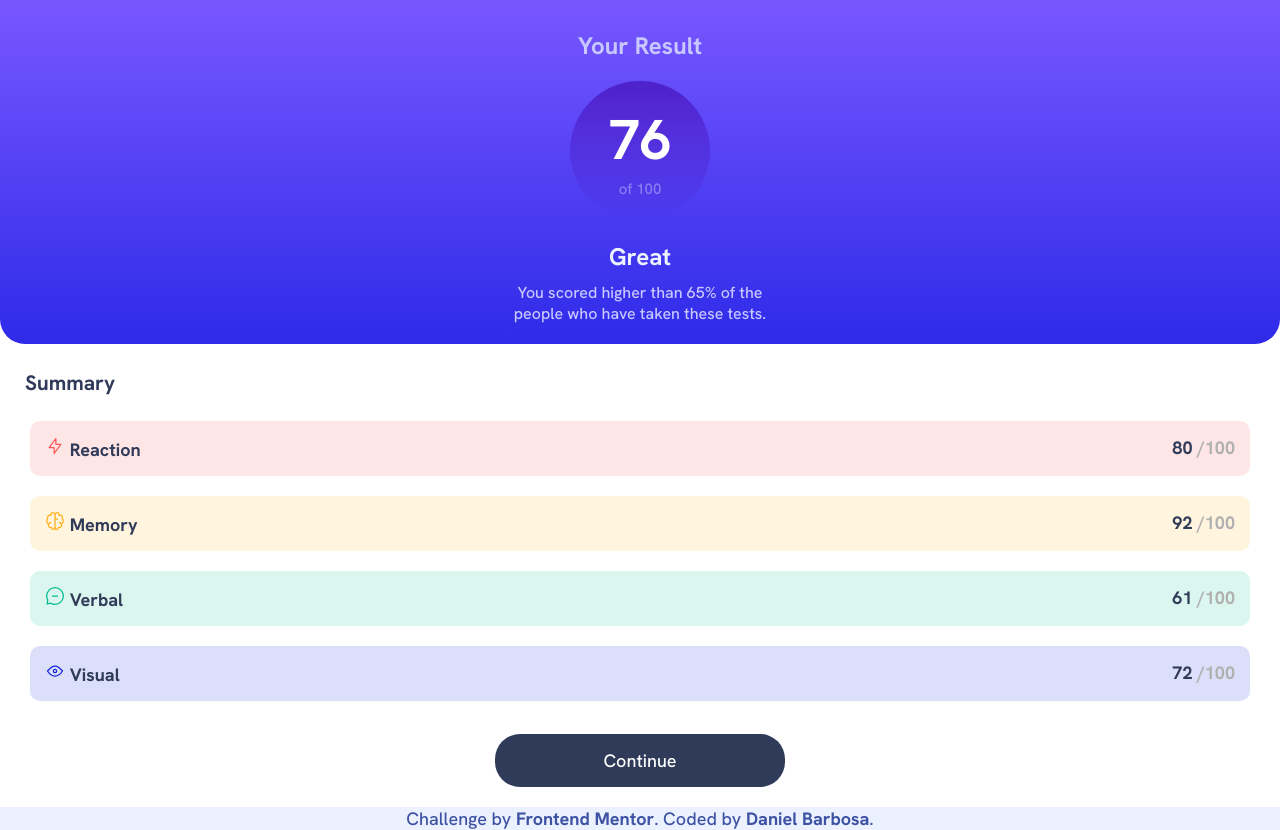
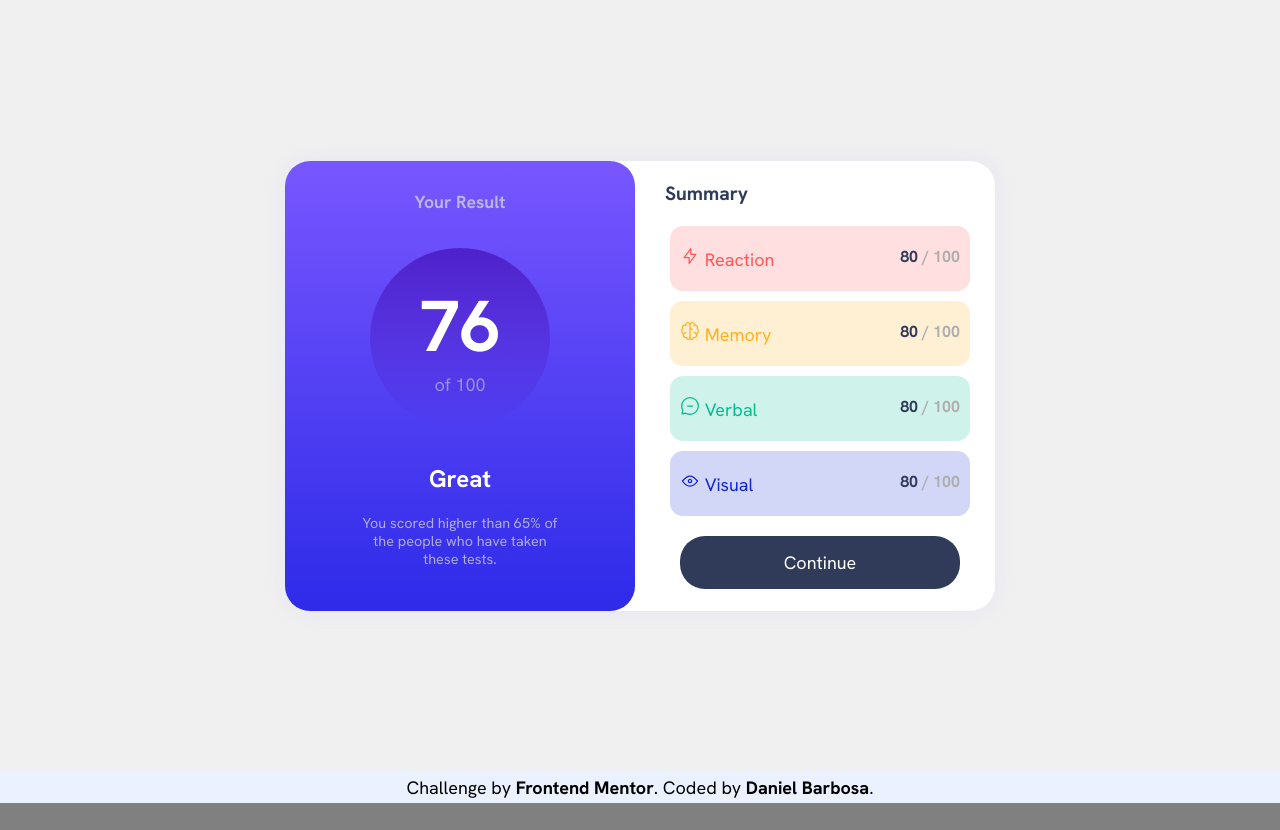
Before and after one commit to daniellimabar/summary, a plain HTML site: page index.html in a window 1280 px wide. After the commit the page ends 803 px from the top, so only its background shows below. Drawn offline with Linux system fonts and the light colour scheme.

Commit message:
add new files

```diff
--- a/index.html
+++ b/index.html
@@ -5,93 +5,66 @@
   <meta name="viewport" content="width=device-width, initial-scale=1.0">
   <title>Frontend Mentor | Results summary component</title>
   <!-- Css -->
-  <link rel="shortcut icon" href="images/favicon-32x32.png" type="image/x-icon">
+  <link rel="shortcut icon" href="assets/images/favicon-32x32.png" type="image/x-icon">
   <link rel="stylesheet" href="styles/style.css">
+  <link rel="stylesheet" href="styles/media-query.css">
+
 </head>
 <body>
   <main>
-        <section id="result">
-          <h1 class="letter-gray">
-            Your Result
-          </h1>
-
+    <aside>
+      <section id="point">
+        <h1>Your Result</h1>
         <div id="circle">
-              <p id="number">76</p>
-
-              <p><small>of 100</small></p>
+          <span>76</span>
+          <p>of 100</p>
         </div>
-
-          <h1>
-              Great
-          </h1>
-
-          <p class="letter-gray">
-            You scored higher than 65% of the people who have taken these tests.
-          </p>
+        <h2>Great</h2>
+        <p>You scored higher than 65% of the people who have taken these tests.</p>
       </section>
-
       <section id="summary">
-            <h1>
-                Summary
-            </h1>
-
-            <div id="reaction">
+          <h1>Summary</h1>
+          <ul>
+            <li id="reaction">
               <p>
-                <img src="images/icon-reaction.svg" alt="">
+                <img src="assets/images/icon-reaction.svg" alt="icon">
                 Reaction
               </p>
+              <span class="number">80<span> / 100</span></span>
+            </li>
 
+            <li id="memory">
               <p>
-                80<span> /100</span>
-              </p>
-            </div>
-
-            <div id="memory">
-              <p>
-                <img src="images/icon-memory.svg" alt="">
+                <img src="assets/images/icon-memory.svg" alt="icon">
                 Memory
               </p>
+              <span class="number">80<span> / 100</span></span>
+            </li>
 
+            <li id="verbal">
               <p>
-                92<span> /100</span>
-              </p>
-            </div>
-
-            <div id="verbal">
-              <p>
-                <img src="images/icon-verbal.svg" alt="">
+                <img src="assets/images/icon-verbal.svg" alt="icon">
                 Verbal
               </p>
-
+              <span class="number">80<span> / 100</span></span>
+            </li>
+            <li id="visual">
               <p>
-                  61<span> /100</span>
-              </p>
-            </div>
-
-            <div id="visual">
-              <p>
-                <img src="images/icon-visual.svg" alt="">
+                <img src="assets/images/icon-visual.svg" alt="icon">
                 Visual
               </p>
+              <span class="number">80<span> / 100</span></span>
+            </li>
+          </ul>
+        <div id="btn"><p>Continue</p></div>
+      </section>
+    </aside>
+  </main>
 
-              <p>
-                72<span> /100</span>
-              </p>
-            </div>
-        </section>
-
-        <section id="f-button">
-          <div>
-            <p>
-              Continue
-            </p>
-          </div>
-        </section>
-    </main>
   <footer>
     <p>
       Challenge by <a href="https://www.frontendmentor.io?ref=challenge" target="_blank">Frontend Mentor</a>.
-          Coded by <a href="https://github.com/daniellimabar" target="_blank">Daniel Barbosa</a>.
+      Coded by <a href="#">Daniel Barbosa</a>.
     </p>
   </footer>
 </body>
--- /dev/null
+++ b/styles/media-query.css
@@ -0,0 +1,82 @@
+@charset "UTF-8";
+
+@media screen and (min-width: 768px) {
+    main {
+        display: flex;
+        flex-direction: column;
+        justify-content: center;
+        align-items: center;
+
+        height: 96.5vh;
+    }
+
+    aside {
+        display: flex;
+        flex-direction: row;
+
+        height: 450px;
+        border-radius: 25px;
+        box-shadow: 0px 0px 20px hsla(241, 100%, 89%, 0.275);
+        transition: 400ms;
+    }
+
+    aside:hover {
+        transform: scale(107%);
+    }
+
+    section#point {
+        display: flex;
+        flex-direction: column;
+        align-items: center;
+        justify-content: center;
+
+        height: 450px;
+        width: 350px;
+        margin-right: 10px;
+        border-radius: 25px;
+    }
+
+    section#point > h1 {
+        padding-bottom: 25px;
+    }
+
+    section#point > h2 {
+        padding-top: 25px;
+        padding-bottom: 0px;
+    }
+
+    section#point > p {
+        width: 200px;
+
+        padding-top: 10px;
+        padding-bottom: 0px;
+        margin-top: 10px;
+        margin-bottom: 35px;
+    }
+
+    section#point > div#circle {
+        width: 180px;
+        height: 180px;
+
+        margin: 10px;
+    }
+
+    section#point > div#circle > span {
+        font-size: 4.5em;
+    }
+
+    section#summary {
+        height: 450px;
+        width: 350px;
+
+        border-radius: 15px;
+    }
+
+    section#summary > ul > li {
+        width: 300px;
+    }
+
+    section#summary > div#btn > p {
+        width: 280px;
+    }
+}
--- a/styles/style.css
+++ b/styles/style.css
@@ -1,193 +1,188 @@
 @charset "UTF-8";
 
-@import url('https://fonts.googleapis.com/css2?family=Hanken+Grotesk:wght@500;700;800&display=swap');
-
-/* Layout
-    - Mobile: 375px
-    - Desktop: 1440px
-*/
-
-:root {
-    /* Primary */
-    --Light-red: hsl(0, 100%, 67%,0.144);
-    --Orangey-yellow: hsl(39, 100%, 56%,0.144);
-    --Green-teal: hsl(166, 100%, 37%,0.144);
-    --Cobalt-blue: hsl(234, 85%, 45%,0.144);
-
-    /* Gradients-Background */
-    --Light-slate-blue:hsl(252, 100%, 67%);
-    --Light-royal-blue: hsl(241, 81%, 54%);
-
-    /* Gradients-Circle */
-    --Violet-blue: hsla(256, 72%, 46%, 1);
-    --Persian-blue: hsla(241, 72%, 46%, 0);
-
-    /* Neutral */
-    --White: hsl(0, 0%, 100%);
-    --Pale-blue: hsl(221, 100%, 96%);
-    --Light-lavender: hsl(241, 100%, 89%);
-    --Dark-gray-blue: hsl(224, 30%, 27%);
-
-    /* Typografic */
-    --font-standard:'Hanken Grotesk';
+@font-face {
+    font-family: 'Hanken';
+    src: url(../assets/fonts/HankenGrotesk-VariableFont_wght.ttf) format('opentype');
 }
 
 * {
+    margin: 0px;
     padding: 0px;
-    margin: 0px;
     box-sizing: border-box;
 }
 
 body {
-    font-family: var(--font-standard);
     background-color: gray;
+    font-family: 'Hanken',sans-serif;
+}
+
+main {
+    background-color: rgb(240, 240, 240);
+}
+
+aside {
+    background-color: white;
 }
 
 p {
     font-size: 18px;
 }
 
-main {
-    background-color: var(--White);
+section#point {
+    background-image: linear-gradient(to bottom,hsl(252, 100%, 67%), hsl(241, 81%, 54%));
+    text-align: center;
+    border-radius: 0px 0px 25px 25px;
 }
 
-section#result {
+section#point > h1{
+    color: hsla(0, 0%, 83%, 0.757);
+    font-size: 1.1em;
+    padding-top: 20px;
+    padding-bottom: 20px;
+}
+
+section#point > h2 {
+    color: hsl(0, 0%, 100%);
+    padding-top: 20px;
+    padding-bottom: 10px;
+}
+
+section#point > p {
+    color: hsla(0, 0%, 83%, 0.757);
+    font-size: .9em;
+    width: 250px;
+    margin: auto;
+    padding-bottom: 35px;
+}
+
+section#point > div#circle {
+    display: flex;
+    flex-direction: column;
+    justify-content: center;
+    align-items: center;
+
+    background-image: linear-gradient(to bottom,hsla(256, 72%, 46%, 1), hsla(241, 72%, 46%, 0));
+    border-radius: 50%;
+    width: 125px;
+    margin: auto;
+    padding-top: 20px;
+    cursor: default;
+}
+
+section#point > div#circle > span {
+    font-size: 3em;
+    font-weight: bold;
+    color: hsl(0, 0%, 100%);
+}
+
+section#point > div#circle > p {
+    padding-bottom: 20px;
+    color: hsla(0, 0%, 83%, 0.563);
+}
+
+section#summary > h1 {
+    color: hsl(224, 30%, 27%);
+    font-size: 1.2em;
+    padding: 20px;
+}
+
+section#summary > ul {
     display: flex;
     flex-direction: column;
     align-items: center;
 
-    background-image: linear-gradient(to bottom, var(--Light-slate-blue), var(--Light-royal-blue));
-    color: var(--Pale-blue);
-    text-align: center;
-    padding: 20px;
-    border-radius: 0px 0px 25px 25px;
 }
 
-section#result > h1 {
-    font-size: 1.5em;
+section#summary > ul > li {
+    display: flex;
+    justify-content: space-between;
+
+
+    width: 320px;
+    margin-bottom: 10px;
+    padding: 20px 10px;
+    border-radius: 13px;
+    list-style-type: none;
 }
 
-section#result > p {
-    font-size: 1em;
-    width: 260px;
-}
-
-section#result small {
-    color: rgba(200, 199, 255, 0.494);
-}
-
-section#result > .letter-gray {
-    color:  rgb(200, 199, 255);
-    padding-top: 10px;
-}
-
-section#result > div#circle {
-    display: flex;
-    flex-direction: column;
-    align-items: center;
-    justify-content: center;
-
-    background-image: linear-gradient(to bottom,var(--Violet-blue), var(--Persian-blue));
-    height: 140px;
-    width: 140px;
-    border-radius: 50%;
-    margin: 20px 0px;
-    transition: 300ms;
-    cursor: default;
-}
-
-section#result > div#circle:hover {
-    transform: scale(120%);
-}
-
-section#result > div#circle > p#number {
-    color: var(--White);
-    font-size: 3.5em;
+section#summary > ul > li > span.number {
+    text-align: right;
+    color:hsl(224, 30%, 27%);
     font-weight: bold;
 }
 
-section#summary {
-    height: 390px;
-    padding: 10px;
+section#summary > ul > li > span.number > span {
+    color: rgb(174, 174, 174);
 }
 
-section#summary > h1 {
-    color: var(--Dark-gray-blue);
-    font-size: 1.3em;
-    padding: 15px 0px 5px 15px;
+section#summary > ul > li#reaction {
+    background-color: hsla(0, 100%, 67%, 0.190);
 }
 
-section#summary > div{
-    display: flex;
-    justify-content: space-between;
-
-    margin: 20px;
-    padding: 15px;
-    border-radius: 10px;
+section#summary > ul > li#reaction > p {
+    color: hsl(0, 100%, 67%);
 }
 
-section#summary > div > p {
-    color: var(--Dark-gray-blue);
+section#summary > ul > li#memory {
+    background-color: hsl(39, 100%, 56%,  0.190);
+}
+
+section#summary > ul > li#memory > p {
+    color: hsl(39, 100%, 56%);
+}
+
+section#summary > ul > li#verbal {
+    background-color: hsl(166, 100%, 37%,  0.190);
+}
+
+section#summary > ul > li#verbal > p {
+    color: hsl(166, 100%, 37%);
+}
+
+section#summary > ul > li#visual {
+    background-color: hsl(234, 85%, 45%,  0.190);
+}
+
+section#summary > ul > li#visual > p {
+    color: hsl(234, 85%, 45%);
+}
+
+section#summary > div#btn {
+    display: flex;
+    justify-content: center;
+}
+
+section#summary > div#btn > p {
+    background-color: hsl(224, 30%, 27%);
+    color: white;
+    text-align: center;
+    width: 320px;
+    padding: 15px;
+    margin-top: 10px;
+    margin-bottom: 35px;
+    border-radius: 25px;
+    cursor: pointer;
+    transition: 300ms;
+}
+
+section#summary > div#btn > p:hover {
+    background-color:  hsl(224, 31%, 12%);
+    transform: scale(104%)
+}
+
+footer {
+    background-color: hsl(221, 100%, 96%);
+    text-align: center;
+    color: black;
+    padding: 4px;
+}
+
+footer a {
+    color: black;
+    text-decoration: none;
     font-weight: bold;
 }
 
-section#summary > div span {
-   color:rgb(176, 176, 176);
+footer a:hover {
+    color: hsl(241, 81%, 54%);
 }
-
-section#summary > div#reaction {
-    background-color: var(--Light-red);
-}
-
-section#summary > div#memory {
-    background-color: var(--Orangey-yellow);
-}
-
-section#summary > div#verbal {
-    background-color: var(--Green-teal);
-}
-
-section#summary > div#visual {
-    background-color: var(--Cobalt-blue);
-}
-
-section#f-button {
-    display: flex;
-    justify-content: center;
-    align-items: center;
-}
-
-section#f-button > div {
-    width: 290px;
-    background-color: var(--Dark-gray-blue);
-    margin-bottom: 20px;
-    border-radius: 25px;
-    color: white;
-    padding: 15px;
-    text-align: center;
-    transition: 200ms;
-}
-
-section#f-button > div:hover {
-    background-color: hsl(241, 70%, 17%);
-    transform: scale(103%);
-    cursor: pointer;
-}
-
-footer {
-    background-color: var(--Pale-blue);
-    text-align: center;
-    font-size: 11px;
-    color: hsl(228, 45%, 44%);
-}
-
-footer  a {
-    font-weight: bold;
-    color: hsl(228, 45%, 44%);
-    text-decoration: none;
-}
-
-footer a:hover {
-    color: var(--Light-slate-blue);
-    text-decoration: underline;
-}
```
Also changed, not shown: assets/fonts/HankenGrotesk-VariableFont_wght.ttf (added), assets/fonts/README.txt (added), assets/fonts/static/HankenGrotesk-Bold.ttf (added), assets/fonts/static/HankenGrotesk-ExtraBold.ttf (added), assets/fonts/static/HankenGrotesk-Medium.ttf (added), assets/images/favicon-32x32.png (renamed from images/favicon-32x32.png), assets/images/icon-memory.svg (renamed from images/icon-memory.svg), assets/images/icon-reaction.svg (renamed from images/icon-reaction.svg), assets/images/icon-verbal.svg (renamed from images/icon-verbal.svg), assets/images/icon-visual.svg (renamed from images/icon-visual.svg). Lines whose indentation alone changed are shown as unchanged.
